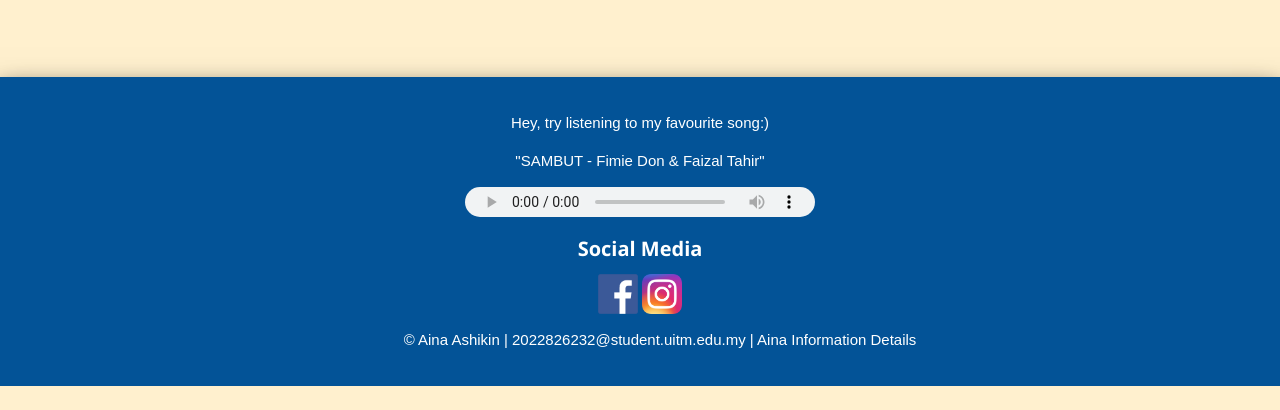
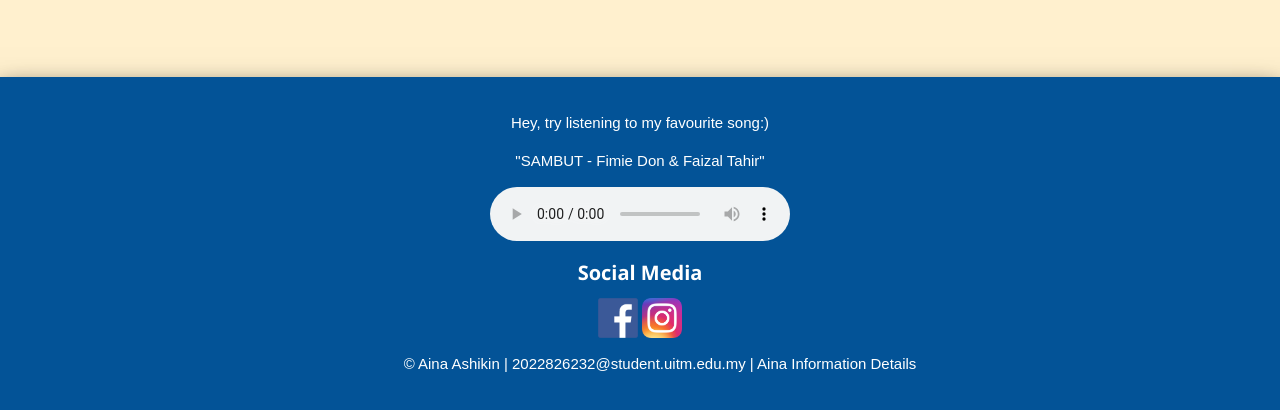
Before and after one commit to aina826232/Aina-Website, a plain HTML site: page Biography.html in a window 1280 px wide. Shown: the part 3250-3660 px from the top of the page. Before the commit the page ends 3636 px from the top, so only its background shows below. Drawn offline with nearby package versions, Linux system fonts and the light colour scheme.

Commit message:
Update Biography.html

```diff
--- a/Biography.html
+++ b/Biography.html
@@ -396,9 +396,7 @@ a:hover {
 
   <p id="S1">Hey, try listening to my favourite song:)</p>
   <p>"SAMBUT - Fimie Don & Faizal Tahir"</p>
-  <audio controls style="width:350px; height: 30px; " autoplay loop>
-		<source src="SAMBUT SONG.mp3" type="audio/mp3">
-		Your browser does not support this video.
+  <audio controls src="SAMBUT SONG.mp3">
   </audio>
 
 <br>
```
